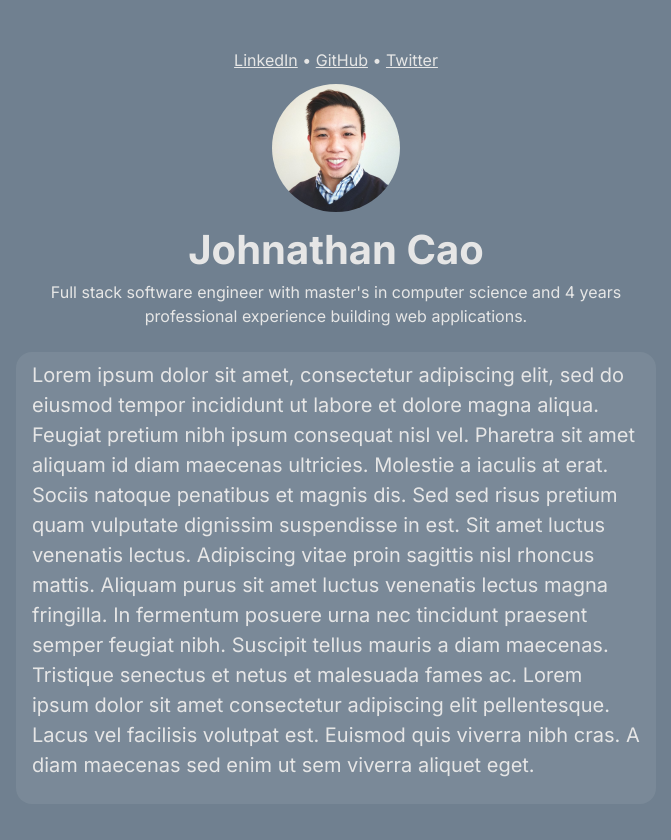
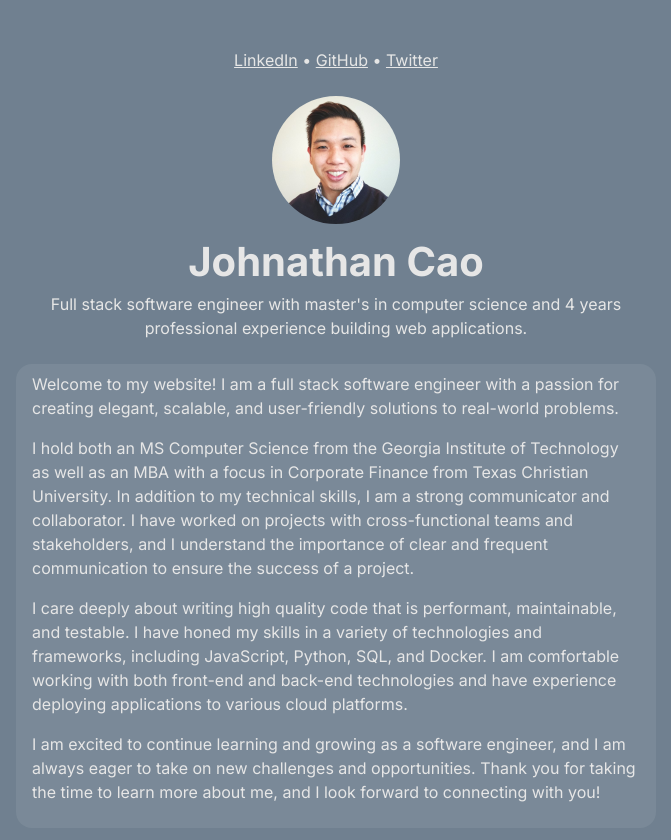
Before and after one commit to luig0/whoami, a Next.js app: page / in a window 1280 px wide. Shown: the top 840 px of the page, without its empty margins (304-975 px from the left). Before the commit the page ends 804 px from the top, so only its background shows below. Built offline with nearby package versions, Linux system fonts and the light colour scheme.

Commit message:
added real bio information

```diff
--- a/src/pages/index.tsx
+++ b/src/pages/index.tsx
@@ -27,14 +27,28 @@ const Links = () => (
 const Content = () => (
   <>
     <p>
-      Lorem ipsum dolor sit amet, consectetur adipiscing elit, sed do eiusmod tempor incididunt ut labore et dolore
-      magna aliqua. Feugiat pretium nibh ipsum consequat nisl vel. Pharetra sit amet aliquam id diam maecenas ultricies.
-      Molestie a iaculis at erat. Sociis natoque penatibus et magnis dis. Sed sed risus pretium quam vulputate dignissim
-      suspendisse in est. Sit amet luctus venenatis lectus. Adipiscing vitae proin sagittis nisl rhoncus mattis. Aliquam
-      purus sit amet luctus venenatis lectus magna fringilla. In fermentum posuere urna nec tincidunt praesent semper
-      feugiat nibh. Suscipit tellus mauris a diam maecenas. Tristique senectus et netus et malesuada fames ac. Lorem
-      ipsum dolor sit amet consectetur adipiscing elit pellentesque. Lacus vel facilisis volutpat est. Euismod quis
-      viverra nibh cras. A diam maecenas sed enim ut sem viverra aliquet eget.
+      Welcome to my website! I am a full stack software engineer with a passion for creating elegant, scalable, and
+      user-friendly solutions to real-world problems.
+    </p>
+
+    <p>
+      I hold both an MS Computer Science from the Georgia Institute of Technology as well as an MBA with a focus in
+      Corporate Finance from Texas Christian University. In addition to my technical skills, I am a strong communicator
+      and collaborator. I have worked on projects with cross-functional teams and stakeholders, and I understand the
+      importance of clear and frequent communication to ensure the success of a project.{' '}
+    </p>
+
+    <p>
+      I care deeply about writing high quality code that is performant, maintainable, and testable. I have honed my
+      skills in a variety of technologies and frameworks, including JavaScript, Python, SQL, and Docker. I am
+      comfortable working with both front-end and back-end technologies and have experience deploying applications to
+      various cloud platforms.
+    </p>
+
+    <p>
+      I am excited to continue learning and growing as a software engineer, and I am always eager to take on new
+      challenges and opportunities. Thank you for taking the time to learn more about me, and I look forward to
+      connecting with you!
     </p>
   </>
 );
@@ -50,7 +64,7 @@ export default function Home() {
       </Head>
       <main className={inter.className}>
         <Container className="content mt-5">
-          <Row className="text-center mt-1 mb-1">
+          <Row className="text-center mt-1 mb-3">
             <Col>
               <Links />
             </Col>
@@ -69,7 +83,7 @@ export default function Home() {
               </div>
             </Col>
           </Row>
-          <Row className="pt-2 pb-2 ps-1 pe-1 with-bg rounded-4 fs-5">
+          <Row className="pt-2 pb-2 ps-1 pe-1 mb-5 with-bg rounded-4">
             <Col>
               <Content />
             </Col>
```
